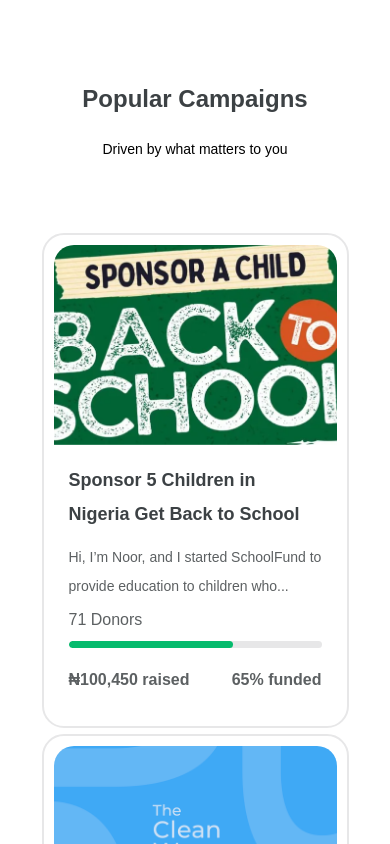
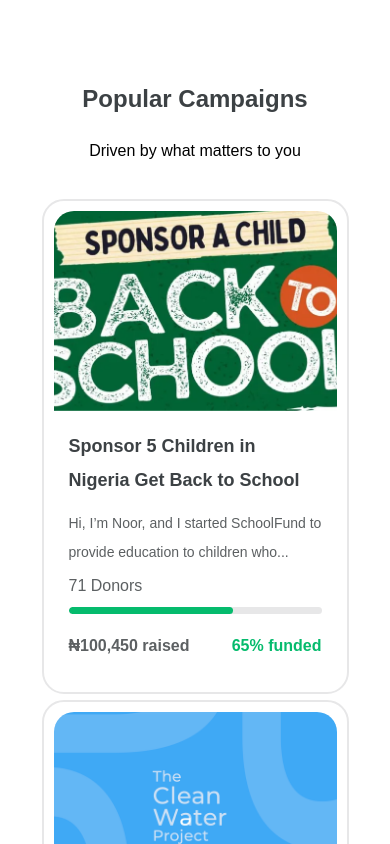
Before and after one commit to KindRaise/kindraise-client, a React (Vite) app: page / in a window 390 px wide. Shown: the part 900-1744 px from the top of the page. Built offline with nearby package versions, Linux system fonts and the light colour scheme.

Commit message:
add !important rule

```diff
--- a/src/components/PopularCampaigns/PopularCampaigns.css
+++ b/src/components/PopularCampaigns/PopularCampaigns.css
@@ -98,7 +98,7 @@
 
 .campaign-funded {
     text-align: right;
-    color: #05BB6D;
+    color: #05BB6D !important;
 }
 
 .campaign-card img {
@@ -184,10 +184,11 @@ progress::-webkit-progress-value {
     }
 
     .popular-campaigns-header p {
-        font-size: 14px;
+        font-size: 16px;
     }
 
     .campaigns-list {
+        margin-top: -10%;
         flex-direction: column;
         align-items: center;
         padding: 15px;
@@ -211,4 +212,8 @@ progress::-webkit-progress-value {
         font-size: 16px;
         padding: 8px 16px;
     }
+
+    .campaign-funded{
+        color: #05BB6D !important;
+    }
 }
--- a/src/components/Solution/Solution.css
+++ b/src/components/Solution/Solution.css
@@ -172,6 +172,6 @@
 
     .action-button {
       padding: 8px 16px;
-      font-size: 18px;
+      font-size: 16px;
     }
   }
```
Also changed, not shown: src/components/PopularCampaigns/PopularCampaigns.jsx (line endings or trailing spaces).
